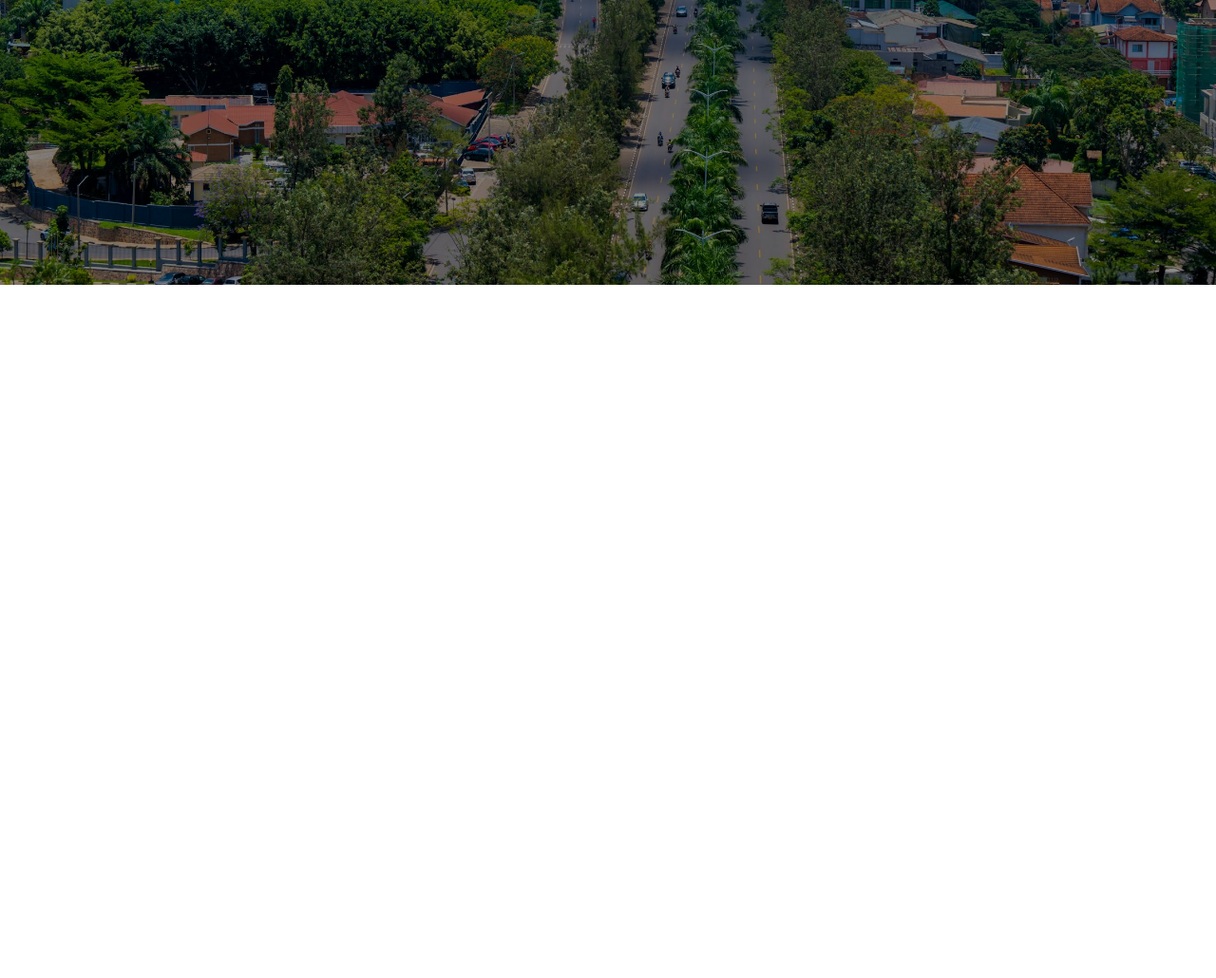
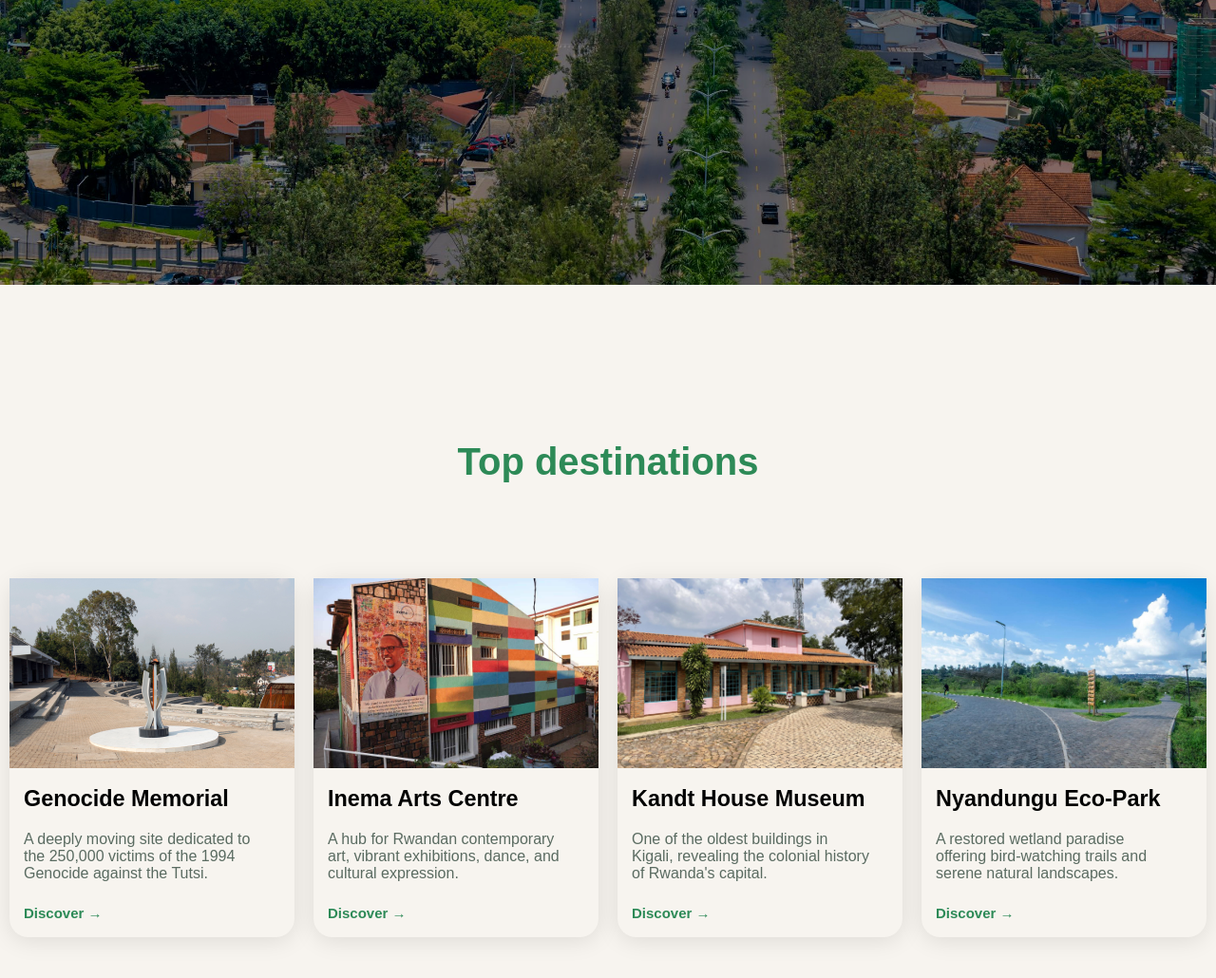
Before and after one commit to Lessly0/KigaliGo, a plain HTML site: page index.html in a window 1280 px wide. Shown: the part 602-1632 px from the top of the page at 95% size. Before the commit the page ends 902 px from the top, so only its background shows below. Drawn offline with Linux system fonts and the light colour scheme.

Commit message:
Added the destinations html and css section

```diff
--- a/index.html
+++ b/index.html
@@ -40,7 +40,42 @@
     </section>
 
     <section class="destinations">
+        <h1>Top destinations</h1>
+        <div class="card-grid">
+            <div class="card">
+                <img src="./Memorial.jpg" alt="Genocide Memorial">
+                <div class="card-body">
+                    <h3>Genocide Memorial</h3>
+                    <p>A deeply moving site dedicated to the 250,000 victims of the 1994 Genocide against the Tutsi.</p>
+                    <a href="./historical.html">Discover → </a>
+                </div>
+            </div>
+            <div class="card">
+                <img src="./arts.jpg" alt="Inema Arts">
+                <div class="card-body">
+                    <h3>Inema Arts Centre</h3>
+                    <p>A hub for Rwandan contemporary art, vibrant exhibitions, dance, and cultural expression.</p>
+                    <a href="./arts.html">Discover → </a>
+                </div>
+            </div>
+            <div class="card">
+                <img src="./museum.jpg" alt="Kandt Museum">
+                <div class="card-body">
+                    <h3>Kandt House Museum</h3>
+                    <p>One of the oldest buildings in Kigali, revealing the colonial history of Rwanda's capital.</p>
+                    <a href="./museum.html">Discover → </a>
+                </div>
+            </div>
+            <div class="card">
+                <img src="./nature.jpg" alt="Nyandungu Park">
+                <div class="card-body">
+                    <h3>Nyandungu Eco-Park</h3>
+                    <p>A restored wetland paradise offering bird-watching trails and serene natural landscapes.</p>
+                    <a href="./nature.html">Discover → </a>
+                </div>
+            </div>
 
+        </div>
     </section>
 </body>
 </html>
--- a/style.css
+++ b/style.css
@@ -118,3 +118,50 @@
     color: #f0d080;
     margin-bottom: 10px;
 }
+
+/* destination cards */
+.destinations{
+    color: black;
+    align-items: center;
+    justify-content: center;
+    height: 100vh;
+    background:#f7f4ef
+}
+.destinations h1{
+    font-size: 40px;
+    color: #2d8a57;
+    margin: 50px;
+}
+.card-body p {
+    font-size: 16px;
+    color:#5a6b61;
+    margin: 20px 0px;
+}
+.card-body{
+    font-size: 20px;
+    width: 280px;
+    padding: 15px 15px;
+}
+.card-body a{
+    text-decoration: none;
+    color:#2d8a57;
+    font-weight:600;
+    font-size:15px;
+}
+.card img{
+    width: 300px;
+}
+.card-grid{
+    display:flex;
+    justify-content: center;
+    align-items: center;
+    width: 85%;
+    gap:20px;
+    margin-top: 50px;
+}
+.card{
+    border-radius: 20px;
+    box-shadow: #2d8a57;
+    cursor: pointer;
+    box-shadow:0 4px 24px rgba(0,0,0,0.10);
+}
```
